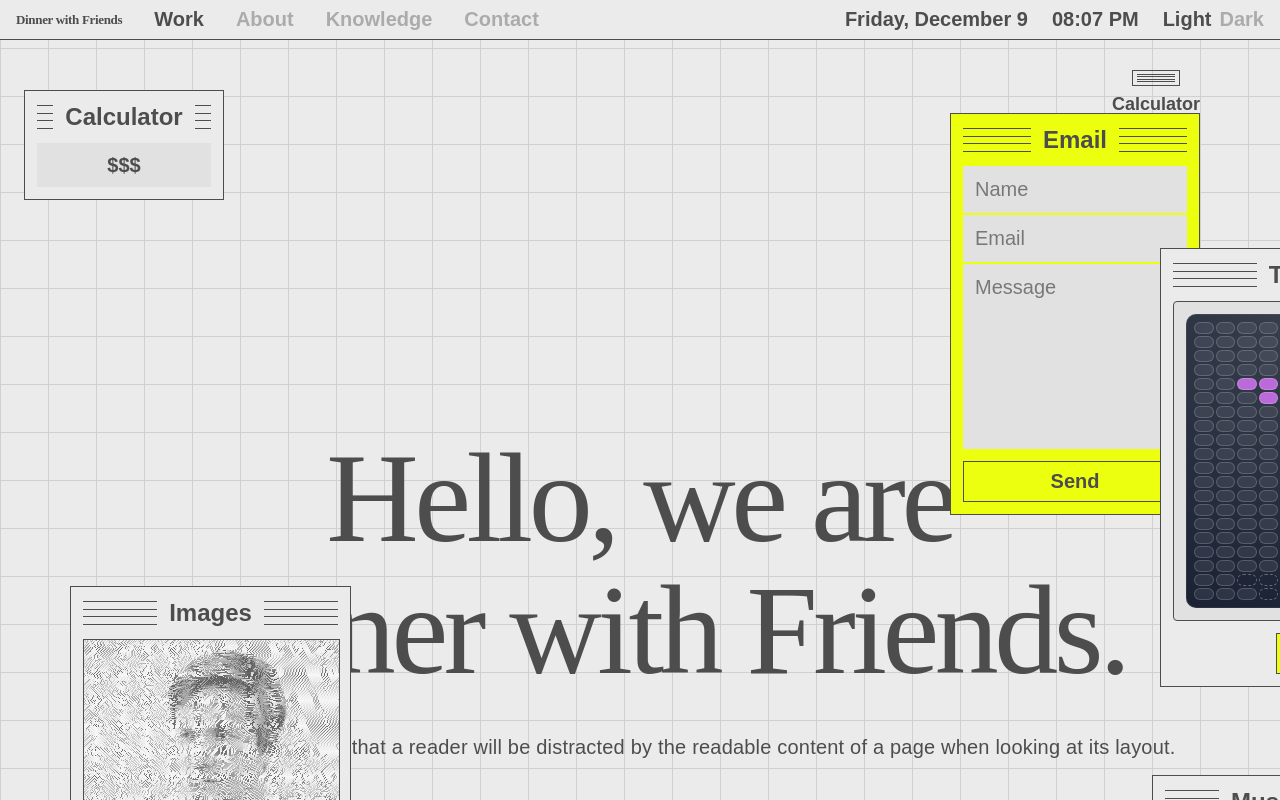
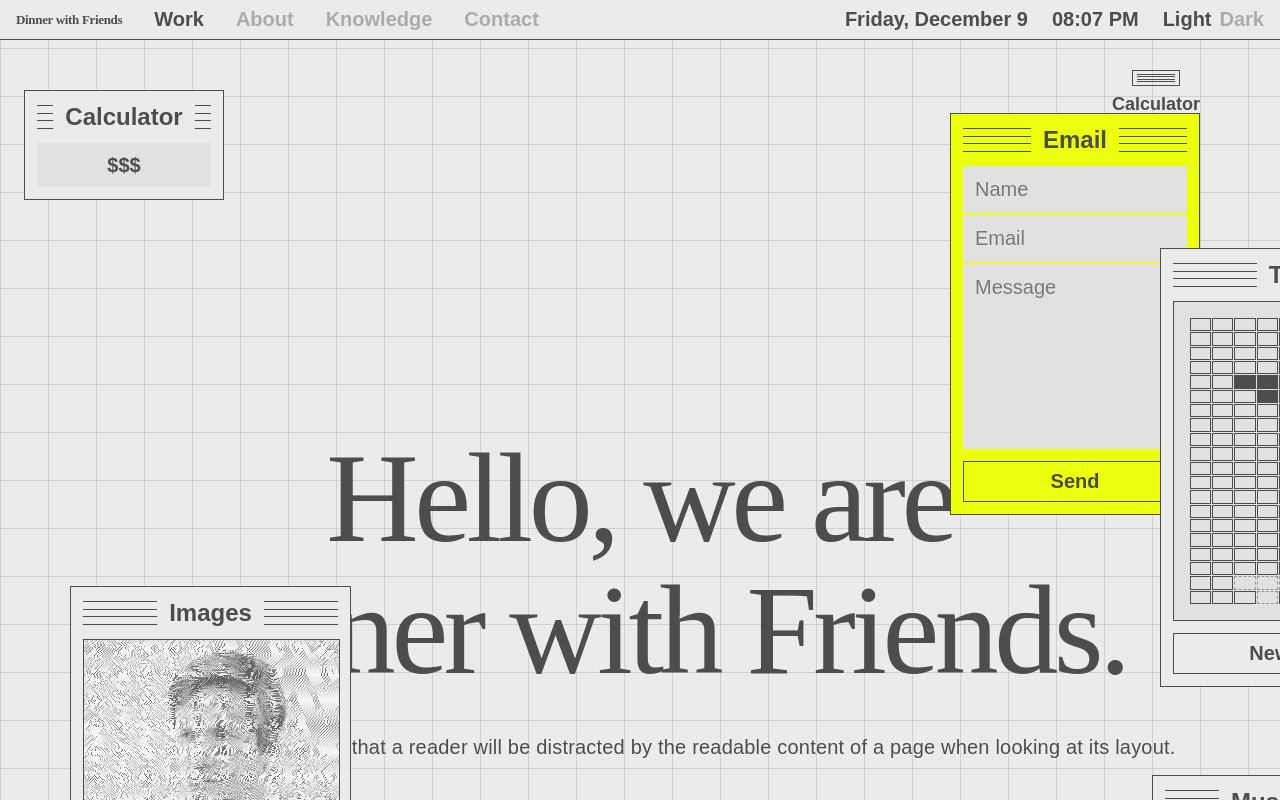
Before and after one commit to alexbaldwin/dwf, a Next.js app: page / in a window 1280 px wide. Built offline with nearby package versions, Linux system fonts and the light colour scheme.

Commit message:
tetrisss

```diff
--- a/components/tetris.jsx
+++ b/components/tetris.jsx
@@ -7,13 +7,13 @@ const COLS = 10;
 const SPAWN_POSITION = { x: Math.floor(COLS / 2) - 2, y: -1 };
 const LINE_CLEAR_POINTS = [0, 40, 100, 300, 1200];
 const CELL_COLORS = {
-  I: "#5ED3F3",
-  O: "#F2C94C",
-  T: "#BB6BD9",
-  S: "#6FCF97",
-  Z: "#EB5757",
-  J: "#2D9CDB",
-  L: "#F2994A",
+  I: "#4d4d4d",
+  O: "#4d4d4d",
+  T: "#4d4d4d",
+  S: "#4d4d4d",
+  Z: "#4d4d4d",
+  J: "#4d4d4d",
+  L: "#4d4d4d",
 };
 
 const SHAPES = {
@@ -548,15 +548,9 @@ export default function Tetris() {
                   }`}
                   style={{
                     backgroundColor:
-                      variant === "ghost"
+                      variant === "ghost" || variant === "empty"
                         ? "transparent"
-                        : variant === "empty"
-                        ? "rgba(255, 255, 255, 0.08)"
                         : color,
-                    borderColor:
-                      variant === "ghost"
-                        ? `${color}55`
-                        : "rgba(255, 255, 255, 0.18)",
                   }}
                   role="gridcell"
                 />
@@ -568,7 +562,7 @@ export default function Tetris() {
       <div className={styles.actions}>
         <button
           type="button"
-          className={`${contentStyles.buttonYellow} ${styles.actionButton}`}
+          className={`${contentStyles.button} ${styles.actionButton}`}
           onClick={startNewGame}
         >
           {isGameOver ? "Play Again" : "New Game"}
--- a/styles/Tetris.module.css
+++ b/styles/Tetris.module.css
@@ -12,7 +12,7 @@
   border: 1px solid var(--border-primary);
   background: var(--bg-secondary);
   overflow: hidden;
-  border-radius: 4px;
+  transition: background-color 0.3s ease, border-color 0.3s ease;
 }
 
 .board {
@@ -21,33 +21,31 @@
   display: grid;
   grid-template-columns: repeat(10, 1fr);
   grid-template-rows: repeat(20, 1fr);
-  gap: 2px;
-  background: radial-gradient(circle at top, rgba(15, 23, 42, 0.8), rgba(15, 23, 42, 0.95));
-  padding: 8px;
-  border-radius: 10px;
-  box-shadow: inset 0 0 0 1px rgba(255, 255, 255, 0.08);
+  gap: 1px;
+  background: var(--bg-secondary);
+  padding: 4px;
 }
 
 .cell {
-  border-radius: 6px;
-  border: 1px solid rgba(255, 255, 255, 0.14);
-  background: rgba(255, 255, 255, 0.08);
-  transition: background 120ms ease, border-color 120ms ease;
+  border: 1px solid var(--border-primary);
+  background: var(--bg-window);
+  transition: background-color 0.3s ease, border-color 0.3s ease;
 }
 
 .cellGhost {
   border-style: dashed;
-  border-color: rgba(255, 255, 255, 0.3) !important;
+  border-color: var(--border-primary);
   background: transparent !important;
+  opacity: 0.5;
 }
 
 .actions {
   display: flex;
-  justify-content: flex-end;
+  width: 100%;
 }
 
 .actionButton {
-  width: auto;
+  width: 100%;
   font-size: 20px;
   padding: 8px 24px;
 }
```
